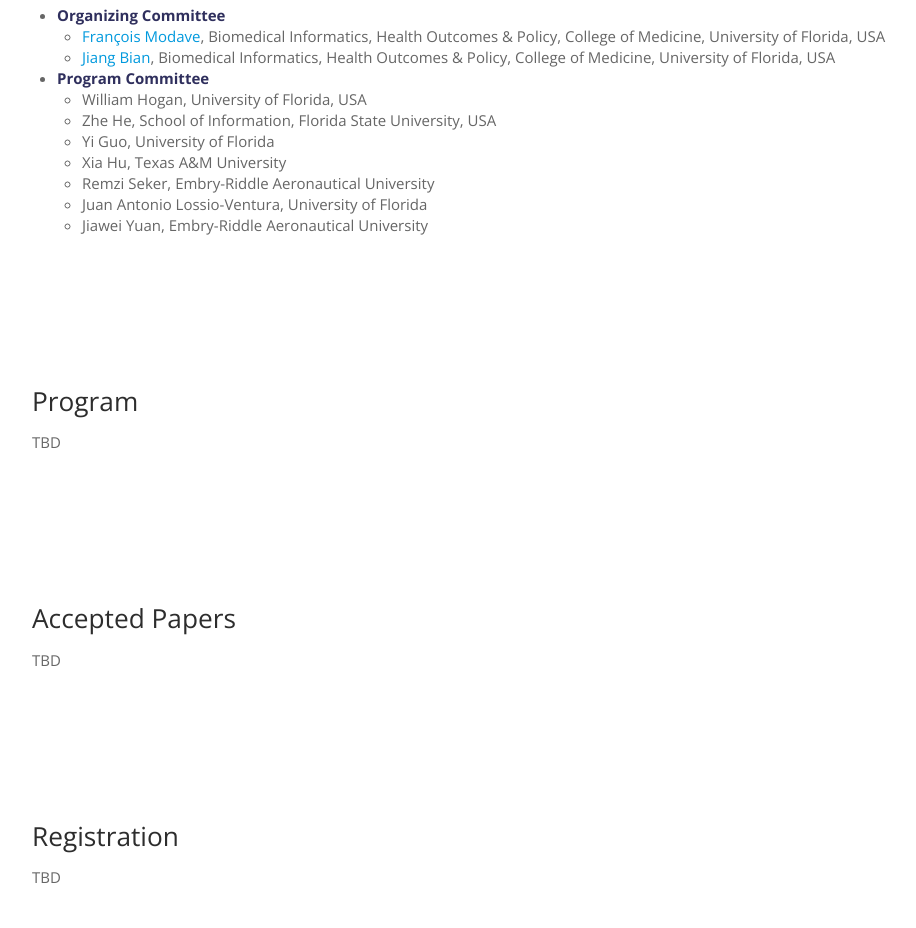
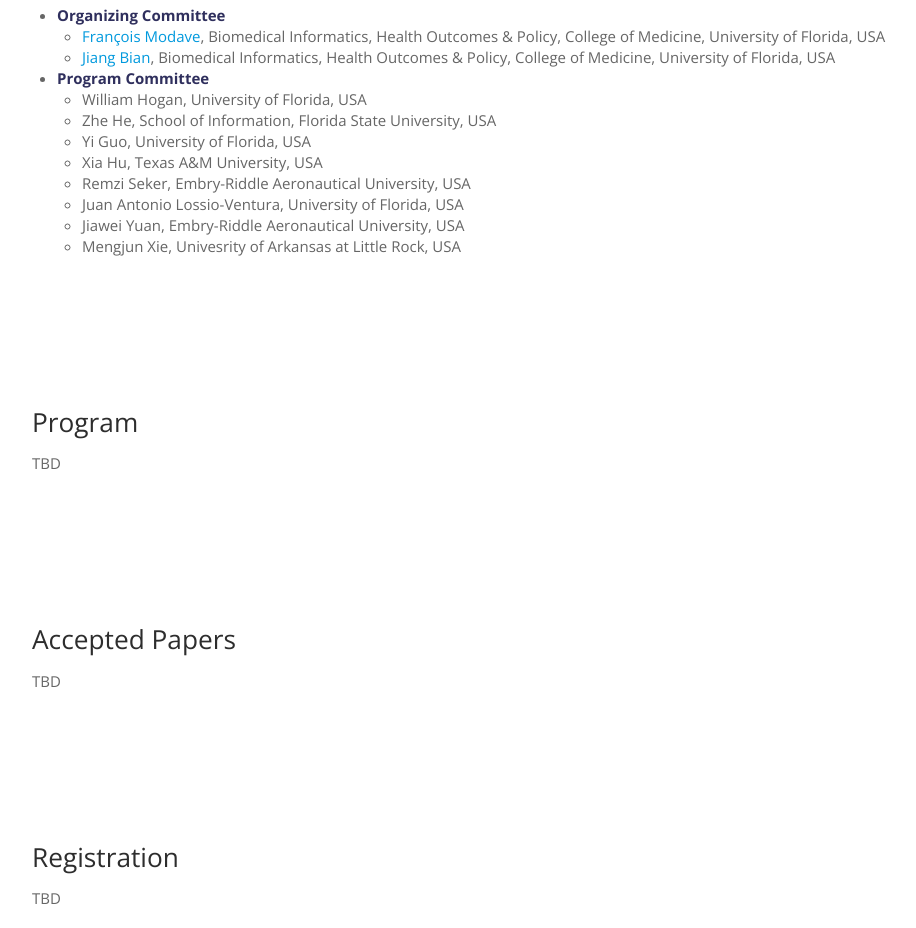
Before and after one commit to bianjiang/intelligenthealth.io, a plain HTML site: page index.html in a window 1280 px wide. Shown: the part 2180-3108 px from the top of the page, without its empty margins (23-939 px from the left). Drawn offline with nearby package versions, Linux system fonts and the light colour scheme.

Commit message:
add Mengjun

```diff
--- a/index.html
+++ b/index.html
@@ -198,11 +198,12 @@
               <ul>
                 <li>William Hogan, University of Florida, USA</li>
                 <li>Zhe He, School of Information, Florida State University, USA</li>
-                <li>Yi Guo, University of Florida</li>
-                <li>Xia Hu, Texas A&M University</li>
-                <li>Remzi Seker, Embry-Riddle Aeronautical University</li>
-                <li>Juan Antonio Lossio-Ventura, University of Florida</li>
-                <li>Jiawei Yuan, Embry-Riddle Aeronautical University</li>
+                <li>Yi Guo, University of Florida, USA</li>
+                <li>Xia Hu, Texas A&M University, USA</li>
+                <li>Remzi Seker, Embry-Riddle Aeronautical University, USA</li>
+                <li>Juan Antonio Lossio-Ventura, University of Florida, USA</li>
+                <li>Jiawei Yuan, Embry-Riddle Aeronautical University, USA</li>
+                <li>Mengjun Xie, Univesrity of Arkansas at Little Rock, USA</li>
               </ul>
             </li>
           </ul>
```
